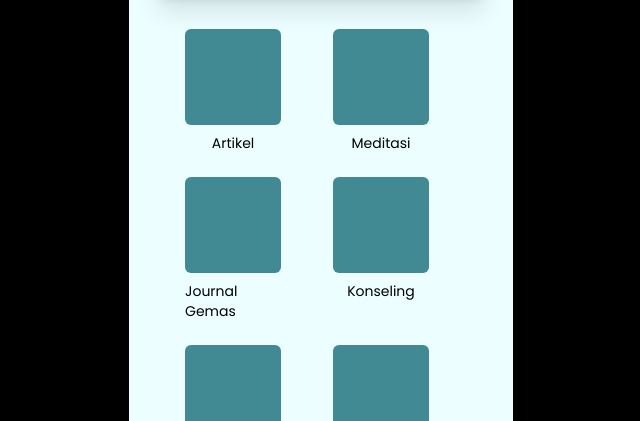
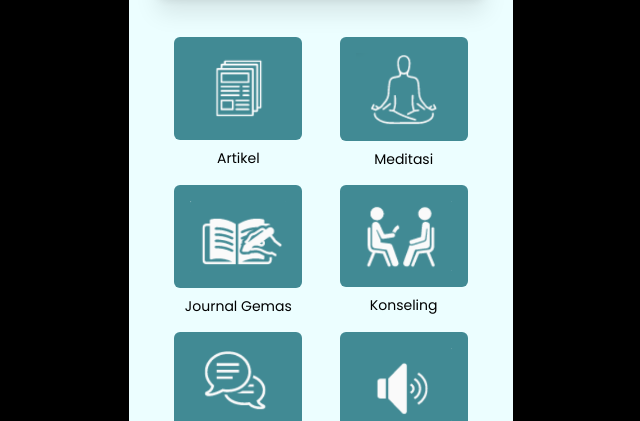
Before and after one commit to zaltechdev/sigemas, a website: page index.html in a window 1280 px wide. Shown: the part 379-800 px from the top of the page, without its empty margins (319-959 px from the left). Drawn offline with nearby package versions, Linux system fonts and the light colour scheme.

Commit message:
update dev commit 12-8-2024

```diff
--- a/index.html
+++ b/index.html
@@ -147,37 +147,53 @@
                     </div>
                 </div>
             </div>
-            <div class="p-14 grid grid-cols-2 gap-6 h-full text-sm">
-                <div class="flex flex-col items-center gap-2 w-24">
-                    <div class="flex flex-col gap-2 rounded-md bg-primary-teal aspect-square w-full"></div>
+            <div class="pt-16 p-6 flex flex-row justify-evenly flex-wrap gap-4 h-max text-sm">
+                <div class="flex flex-col items-center gap-2 w-32">
+                    <a href="#artikel" class="flex flex-col p-4 rounded-md bg-primary-teal aspect-video w-full hover:opacity-80">
+                        <img src="./img/paper-icon.PNG" class="w-full h-full object-center object-cover">
+                    </a>
                     <p>Artikel</p>
                 </div>
-                <div class="flex flex-col items-center gap-2 w-24">
-                    <div class="flex flex-col gap-2 rounded-md bg-primary-teal aspect-square w-full"></div>
+                <div class="flex flex-col items-center gap-2 w-32">
+                    <a href="#meditasi" class="flex flex-col p-4 rounded-md bg-primary-teal aspect-video w-full hover:opacity-80">
+                        <img src="./img/meditasi-icon.PNG" class="w-full h-full object-center object-cover">
+                    </a>
                     <p>Meditasi</p>
                 </div>
-                <div class="flex flex-col items-center gap-2 w-24">
-                    <div class="flex flex-col gap-2 rounded-md bg-primary-teal aspect-square w-full"></div>
+                <div class="flex flex-col items-center gap-2 w-32">
+                    <a href="#jurnal" class="flex flex-col p-4 rounded-md bg-primary-teal aspect-video w-full hover:opacity-80">
+                        <img src="./img/wrtiting-icon.PNG" class="w-full h-full object-center object-cover">
+                    </a>
                     <p>Journal Gemas</p>
                 </div>
-                <div class="flex flex-col items-center gap-2 w-24">
-                    <div class="flex flex-col gap-2 rounded-md bg-primary-teal aspect-square w-full"></div>
+                <div class="flex flex-col items-center gap-2 w-32">
+                    <a href="#konseling" class="flex flex-col p-4 rounded-md bg-primary-teal aspect-video w-full hover:opacity-80">
+                        <img src="./img/face2face-icon.PNG" class="w-full h-full object-center object-cover">
+                    </a>
                     <p>Konseling</p>
                 </div>
-                <div class="flex flex-col items-center gap-2 w-24">
-                    <div class="flex flex-col gap-2 rounded-md bg-primary-teal aspect-square w-full"></div>
+                <div class="flex flex-col items-center gap-2 w-32">
+                    <a href="#chatroom" class="flex flex-col p-4 rounded-md bg-primary-teal aspect-video w-full hover:opacity-80">
+                        <img src="./img/chatbubble-icon.PNG" class="w-full h-full object-center object-cover">
+                    </a>
                     <p>Chat Gemas</p>
                 </div>
-                <div class="flex flex-col items-center gap-2 w-24">
-                    <div class="flex flex-col gap-2 rounded-md bg-primary-teal aspect-square w-full"></div>
+                <div class="flex flex-col items-center gap-2 w-32">
+                    <a href="#suaratenang" class="flex flex-col p-4 rounded-md bg-primary-teal aspect-video w-full hover:opacity-80">
+                        <img src="./img/speaker-icon.PNG" class="w-full h-full object-center object-cover">
+                    </a>
                     <p>Suara tenang</p>
                 </div>
-                <div class="flex flex-col items-center gap-2 w-24">
-                    <div class="flex flex-col gap-2 rounded-md bg-primary-teal aspect-square w-full"></div>
+                <div class="flex flex-col items-center gap-2 w-32">
+                    <a href="#account" class="flex flex-col p-4 rounded-md bg-primary-teal aspect-video w-full hover:opacity-80">
+                        <img src="./img/account-icon.PNG" class="w-full h-full object-center object-cover">
+                    </a>
                     <p>Profil</p>
                 </div>
-                <div class="flex flex-col items-center gap-2 w-24">
-                    <div class="flex flex-col gap-2 rounded-md bg-primary-teal aspect-square w-full"></div>
+                <div class="flex flex-col items-center gap-2 w-32">
+                    <a class="flex flex-col p-4 rounded-md bg-primary-teal aspect-video w-full hover:opacity-80">
+                        <img src="./img/maskot-icon.PNG" class="w-full h-full object-center object-cover">
+                    </a>
                     <p>Gemas Pet</p>
                 </div>
             </div>
```
Also changed, not shown: css/styles.css, img/account-icon.PNG (added), img/chatbubble-icon.PNG (added), img/face2face-icon.PNG (added), img/maskot-icon.PNG (added), img/meditasi-icon.PNG (added), img/paper-icon.PNG (added), img/speaker-icon.PNG (added), img/wrtiting-icon.PNG (added), 1 other file.
